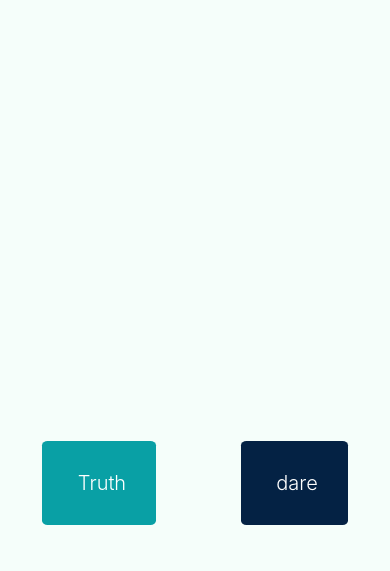
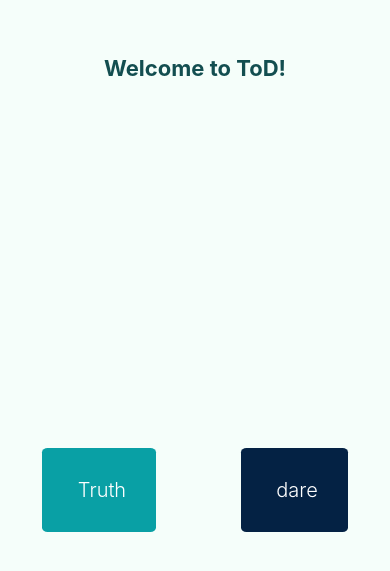
Before and after one commit to alifertah/truth-or-dare, a React Native app: screen / in a window 390 px wide. Shown: the part 129-700 px from the top of the page. Built offline with nearby package versions, Linux system fonts and the light colour scheme.

Commit message:
changing the default starting message

```diff
--- a/App.js
+++ b/App.js
@@ -10,7 +10,7 @@ const actions = [{name:"Truth", fun:"fetchTruth", value:"truth"},
 ]
 
 export default function App() {
-  const [truth, setTruth] = useState("")
+  const [truth, setTruth] = useState("Welcome to ToD!")
 
   const setAndCall= (actionName)=>{
     if(actionName === "truth")
```
